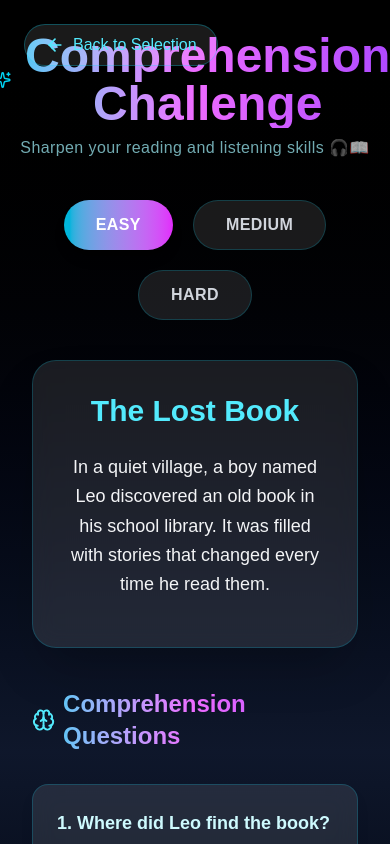
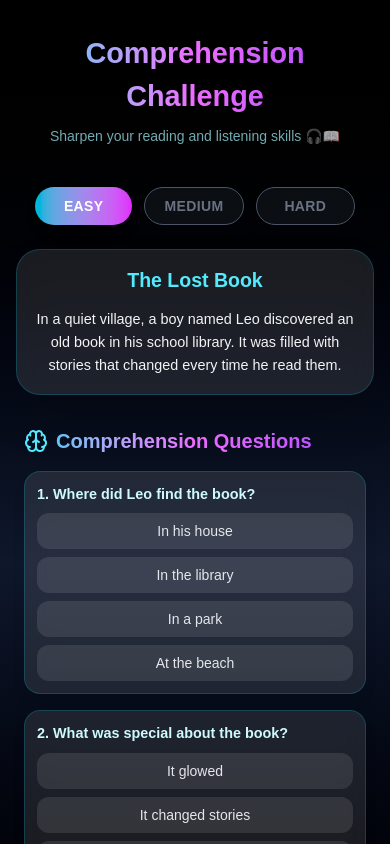
Before and after one commit to zhamtala/Comprehension-Hub, a Next.js app: page /comprehension/play in a window 390 px wide. Both pictures are taken after a click on the button "EASY". Shown: the top 844 px of the page. Built offline with nearby package versions, Linux system fonts and the light colour scheme.

Commit message:
mobile/desktop view ui update 2

```diff
--- a/src/app/comprehension/play/page.tsx
+++ b/src/app/comprehension/play/page.tsx
@@ -1,16 +1,19 @@
 "use client";
 
-import { useState } from "react";
+import { useState, useEffect } from "react";
 import { motion, AnimatePresence } from "framer-motion";
-import { Volume2, Brain, ArrowLeft, Sparkles } from "lucide-react";
+import { Volume2, Brain, Sparkles, LogOut } from "lucide-react";
 import Confetti from "react-confetti";
 import { useRouter } from "next/navigation";
+
+type Difficulty = "easy" | "medium" | "hard";
 
 export default function ComprehensionPage() {
   const router = useRouter();
 
   const [currentStoryIndex, setCurrentStoryIndex] = useState<number | null>(null);
-  const [difficulty, setDifficulty] = useState<"easy" | "medium" | "hard" | "">("");
+  const [difficulty, setDifficulty] = useState<Difficulty>("easy");
+  const [completedDifficulties, setCompletedDifficulties] = useState<Difficulty[]>([]);
   const [story, setStory] = useState("");
   const [questions, setQuestions] = useState<{ q: string; a: string[]; correct: string }[]>([]);
   const [userAnswers, setUserAnswers] = useState<{ [key: number]: string }>({});
@@ -19,12 +22,21 @@ export default function ComprehensionPage() {
   const [showResult, setShowResult] = useState(false);
   const [score, setScore] = useState(0);
   const [showConfetti, setShowConfetti] = useState(false);
+  const [screenSize, setScreenSize] = useState({ width: 400, height: 800 });
+
+  useEffect(() => {
+    if (typeof window !== "undefined") {
+      const updateSize = () => setScreenSize({ width: window.innerWidth, height: window.innerHeight });
+      updateSize();
+      window.addEventListener("resize", updateSize);
+      return () => window.removeEventListener("resize", updateSize);
+    }
+  }, []);
 
   const storyList = [
     {
       title: "The Lost Book",
-      story: `In a quiet village, a boy named Leo discovered an old book in his school library.
-      It was filled with stories that changed every time he read them.`,
+      story: `In a quiet village, a boy named Leo discovered an old book in his school library. It was filled with stories that changed every time he read them.`,
       questions: [
         { q: "Where did Leo find the book?", a: ["In his house", "In the library", "In a park", "At the beach"], correct: "In the library" },
         { q: "What was special about the book?", a: ["It glowed", "It changed stories", "It could talk", "It was blank"], correct: "It changed stories" },
@@ -32,8 +44,7 @@ export default function ComprehensionPage() {
     },
     {
       title: "The Talking River",
-      story: `Mira loved walking by the river every morning.
-      One day, she heard the water whisper her name and tell her about distant lands.`,
+      story: `Mira loved walking by the river every morning. One day, she heard the water whisper her name and tell her about distant lands.`,
       questions: [
         { q: "Where did Mira like to walk?", a: ["In the forest", "By the river", "On the mountain", "In the city"], correct: "By the river" },
         { q: "What did the river do?", a: ["It glowed", "It whispered her name", "It sang songs", "It was silent"], correct: "It whispered her name" },
@@ -84,62 +95,68 @@ export default function ComprehensionPage() {
       setShowConfetti(true);
       setTimeout(() => setShowConfetti(false), 2000);
     }
+    setCompletedDifficulties([...completedDifficulties, difficulty]);
+  };
+
+  const moveToNextDifficulty = () => {
+    if (difficulty === "easy") setDifficulty("medium");
+    else if (difficulty === "medium") setDifficulty("hard");
+    setCurrentStoryIndex(null);
+    generateStory();
+  };
+
+  const isDifficultyUnlocked = (level: Difficulty) => {
+    if (level === "easy") return true;
+    if (level === "medium") return completedDifficulties.includes("easy");
+    if (level === "hard") return completedDifficulties.includes("medium");
+    return false;
   };
 
   return (
     <motion.div
       initial={{ opacity: 0 }}
       animate={{ opacity: 1 }}
-      className="min-h-screen flex flex-col items-center justify-start bg-gradient-to-b from-black via-slate-900 to-black text-white p-8 relative overflow-hidden"
+      className="min-h-screen flex flex-col items-center justify-start bg-gradient-to-b from-black via-slate-900 to-black text-white px-4 pt-[env(safe-area-inset-top)] pb-20 relative overflow-hidden"
     >
-      {/* 🎉 Confetti */}
+      {/* CONFETTI */}
       {showConfetti && typeof window !== "undefined" && (
-        <motion.div
-          className="fixed inset-0 z-[9999] pointer-events-none"
-        >
-          <Confetti
-            width={window.innerWidth}
-            height={window.innerHeight}
-            numberOfPieces={400}
-            recycle={false}
-          />
+        <motion.div className="fixed inset-0 z-[9999] pointer-events-none">
+          <Confetti width={screenSize.width} height={screenSize.height} numberOfPieces={350} recycle={false} />
         </motion.div>
       )}
 
-      {/* 🌟 TOP-LEFT BACK BUTTON */}
-      <motion.button
-        onClick={() => router.push("/select")}
-        whileHover={{ scale: 1.05 }}
-        className="absolute top-6 left-6 flex items-center gap-2 px-5 py-2 rounded-full bg-white/10 border border-cyan-400/30 text-cyan-300 hover:bg-cyan-500/20 z-20"
+      {/* Header */}
+      <motion.div className="z-10 text-center mb-10 max-w-full flex flex-col items-center gap-2 px-2">
+        <h1
+          className="font-extrabold bg-gradient-to-r from-cyan-400 via-fuchsia-400 to-purple-500 bg-clip-text text-transparent flex items-center justify-center gap-2 text-center flex-wrap"
+          style={{ fontSize: "clamp(1.8rem, 6vw, 3rem)" }}
         >
-        <ArrowLeft className="w-5 h-5" /> Back to Selection
-      </motion.button>
-
-      {/* Header */}
-      <motion.div className="z-10 text-center mb-10">
-        <h1 className="text-5xl font-extrabold bg-gradient-to-r from-cyan-400 via-fuchsia-400 to-purple-500 bg-clip-text text-transparent flex justify-center items-center gap-2">
-          <Sparkles className="w-7 h-7 text-cyan-400" /> Comprehension Challenge
+          <Sparkles className="w-6 h-6 sm:w-7 sm:h-7" /> Comprehension Challenge
         </h1>
-        <p className="text-cyan-200/70 mt-2 font-light tracking-wide">
+        <p className="text-cyan-200/70 text-center" style={{ fontSize: "clamp(0.875rem, 3vw, 1rem)" }}>
           Sharpen your reading and listening skills 🎧📖
         </p>
       </motion.div>
 
       {/* Difficulty Selector */}
-      <div className="z-10 flex flex-wrap justify-center gap-5 mb-10">
-        {["easy", "medium", "hard"].map((level) => (
+      <div className="z-10 flex justify-center mb-6 w-full max-w-xs sm:max-w-sm md:max-w-lg mx-auto gap-3 flex-wrap">
+        {(["easy", "medium", "hard"] as Difficulty[]).map((level) => (
           <motion.button
             key={level}
-            whileHover={{ scale: 1.05 }}
-            whileTap={{ scale: 0.95 }}
+            whileHover={{ scale: isDifficultyUnlocked(level) ? 1.05 : 1 }}
+            whileTap={{ scale: isDifficultyUnlocked(level) ? 0.95 : 1 }}
             onClick={() => {
-              setDifficulty(level as any);
+              if (isDifficultyUnlocked(level)) {
+                setDifficulty(level);
                 generateStory();
+              }
             }}
-            className={`px-8 py-3 rounded-full font-semibold uppercase tracking-wide ${
+            className={`flex-1 px-4 py-2 rounded-full text-sm md:text-base font-semibold uppercase tracking-wide text-center ${
               difficulty === level
                 ? "bg-gradient-to-r from-cyan-500 to-fuchsia-500 text-white shadow-lg"
-                : "bg-white/10 text-gray-300 border border-cyan-400/20 hover:bg-white/20"
+                : isDifficultyUnlocked(level)
+                ? "bg-white/10 text-gray-300 border border-cyan-400/20 hover:bg-white/20"
+                : "bg-gray-700/20 text-gray-500 border border-gray-600 cursor-not-allowed"
             }`}
           >
             {level}
@@ -149,19 +166,27 @@ export default function ComprehensionPage() {
 
       {/* Story Display */}
       {story && (
-        <motion.div className="z-10 bg-white/10 border border-cyan-400/20 rounded-3xl p-8 text-center max-w-3xl mb-10 backdrop-blur-md shadow-2xl">
-          <h2 className="text-3xl font-bold text-cyan-300 mb-6">{title}</h2>
+        <motion.div className="z-10 bg-white/10 border border-cyan-400/20 rounded-3xl p-4 sm:p-6 md:p-8 text-center max-w-full md:max-w-3xl mx-auto mb-8 backdrop-blur-md shadow-2xl w-full">
+          <h2 className="text-cyan-300 font-bold mb-3" style={{ fontSize: "clamp(1.2rem, 5vw, 2rem)" }}>
+            {title}
+          </h2>
 
-          {difficulty === "easy" && <p className="text-gray-100 leading-relaxed mb-4 text-lg">{story}</p>}
+          {difficulty === "easy" && (
+            <p className="text-gray-100 leading-relaxed" style={{ fontSize: "clamp(0.9rem, 3.5vw, 1.25rem)" }}>
+              {story}
+            </p>
+          )}
 
           {difficulty === "medium" && (
             <>
-              <p className="text-gray-100 leading-relaxed mb-4 text-lg">{story}</p>
+              <p className="text-gray-100 leading-relaxed mb-3" style={{ fontSize: "clamp(0.9rem, 3.5vw, 1.25rem)" }}>
+                {story}
+              </p>
               <motion.button
                 whileHover={{ scale: 1.05 }}
                 onClick={playAudio}
                 disabled={isPlaying}
-                className={`flex items-center justify-center gap-2 mx-auto mt-2 px-6 py-3 rounded-full font-medium transition-all ${
+                className={`flex items-center justify-center gap-2 mx-auto mt-2 px-5 md:px-6 py-2 rounded-full font-medium transition-all text-sm md:text-base ${
                   isPlaying ? "bg-gray-600 cursor-not-allowed" : "bg-gradient-to-r from-emerald-500 to-teal-500 hover:opacity-90"
                 }`}
               >
@@ -175,7 +200,7 @@ export default function ComprehensionPage() {
               whileHover={{ scale: 1.05 }}
               onClick={playAudio}
               disabled={isPlaying}
-              className={`flex items-center justify-center gap-2 mx-auto mt-2 px-6 py-3 rounded-full font-medium transition-all ${
+              className={`flex items-center justify-center gap-2 mx-auto mt-2 px-5 md:px-6 py-2 rounded-full font-medium transition-all text-sm md:text-base ${
                 isPlaying ? "bg-gray-600 cursor-not-allowed" : "bg-gradient-to-r from-emerald-500 to-teal-500 hover:opacity-90"
               }`}
             >
@@ -185,23 +210,29 @@ export default function ComprehensionPage() {
         </motion.div>
       )}
 
-      {/* Question Section */}
+      {/* Questions */}
       {questions.length > 0 && !showResult && (
-        <div className="z-10 w-full max-w-4xl space-y-8">
-          <h2 className="text-2xl font-bold flex items-center gap-2 text-transparent bg-gradient-to-r from-cyan-400 via-fuchsia-400 to-purple-500 bg-clip-text">
+        <div className="z-10 w-full max-w-full md:max-w-4xl space-y-4 md:space-y-6 px-2">
+          <h2 className="text-xl md:text-2xl font-bold flex items-center gap-2 text-transparent bg-gradient-to-r from-cyan-400 via-fuchsia-400 to-purple-500 bg-clip-text">
             <Brain className="text-cyan-300" /> Comprehension Questions
           </h2>
 
           {questions.map((q, i) => (
-            <motion.div key={i} className="p-6 rounded-2xl bg-white/10 border border-cyan-400/20 shadow-lg backdrop-blur-md">
-              <p className="font-semibold text-cyan-100 mb-4 text-lg">{i + 1}. {q.q}</p>
-              <div className="grid sm:grid-cols-2 gap-3">
+            <motion.div
+              key={i}
+              className="p-3 md:p-5 rounded-2xl bg-white/10 border border-cyan-400/20 shadow-lg backdrop-blur-md"
+            >
+              <p className="font-semibold text-cyan-100 mb-2 md:mb-3" style={{ fontSize: "clamp(0.9rem, 3vw, 1.15rem)" }}>
+                {i + 1}. {q.q}
+              </p>
+
+              <div className="grid grid-cols-1 sm:grid-cols-2 gap-2 md:gap-3">
                 {q.a.map((opt) => (
                   <motion.button
                     key={opt}
                     whileHover={{ scale: 1.03 }}
                     onClick={() => setUserAnswers({ ...userAnswers, [i]: opt })}
-                    className={`px-4 py-2 rounded-xl text-sm font-medium transition-all ${
+                    className={`px-2 md:px-4 py-2 rounded-xl text-sm md:text-base font-medium transition-all ${
                       userAnswers[i] === opt
                         ? "bg-gradient-to-r from-cyan-500 to-fuchsia-500 text-white shadow-md"
                         : "bg-white/10 hover:bg-white/20 text-gray-200"
@@ -217,7 +248,7 @@ export default function ComprehensionPage() {
           <motion.button
             whileHover={{ scale: 1.08 }}
             onClick={checkAnswers}
-            className="bg-gradient-to-r from-cyan-500 to-fuchsia-500 text-white px-8 py-3 rounded-full font-semibold shadow-lg hover:opacity-90 transition-all"
+            className="bg-gradient-to-r from-cyan-500 to-fuchsia-500 text-white px-6 md:px-8 py-2 md:py-3 rounded-full font-semibold shadow-lg hover:opacity-90 transition-all mx-auto block"
           >
             Check Answers
           </motion.button>
@@ -227,43 +258,53 @@ export default function ComprehensionPage() {
       {/* Result Modal */}
       <AnimatePresence>
         {showResult && (
-          <motion.div className="absolute inset-0 flex items-center justify-center bg-black/80 backdrop-blur-md z-20">
-            <motion.div className="relative bg-white rounded-3xl p-10 text-center shadow-2xl border border-gray-200 max-w-lg w-full">
-              <motion.h2 className="text-3xl font-extrabold mb-3 bg-gradient-to-r from-cyan-500 to-fuchsia-500 bg-clip-text text-transparent">
+          <motion.div className="absolute inset-0 flex items-center justify-center bg-black/80 backdrop-blur-md z-20 px-4">
+            <motion.div className="relative bg-white rounded-3xl p-8 md:p-10 text-center shadow-2xl border border-gray-200 max-w-sm md:max-w-lg w-full">
+              <motion.h2 className="text-2xl md:text-3xl font-extrabold mb-3 bg-gradient-to-r from-cyan-500 to-fuchsia-500 bg-clip-text text-transparent">
                 🎉 Challenge Complete!
               </motion.h2>
 
-              <motion.p className="text-gray-700 mb-4 text-lg">
+              <motion.p className="text-gray-700 mb-4 text-base md:text-lg">
                 You scored <span className="font-semibold text-emerald-500">{score}</span> out of <span className="font-semibold">{questions.length}</span>
               </motion.p>
 
-              <motion.p className="text-gray-600 italic mb-6">
-                {score === questions.length ? "Perfect score! You truly mastered it 🧠✨" :
-                 score > questions.length / 2 ? "Awesome effort — you’re improving fast 🚀" :
-                 "Don’t stop now! Each try makes you stronger 💪"}
+              <motion.p className="text-gray-600 italic mb-6 text-sm md:text-base">
+                {score === questions.length
+                  ? "Perfect score! You truly mastered it 🧠✨"
+                  : score > questions.length / 2
+                  ? "Awesome effort — you're improving fast 🚀"
+                  : "Don’t stop now! Each try makes you stronger 💪"}
               </motion.p>
 
+              {/* Buttons */}
+              <div className="flex flex-col md:flex-row gap-3 justify-center">
+                {difficulty !== "hard" && (
                   <motion.button
                     whileHover={{ scale: 1.1 }}
                     whileTap={{ scale: 0.95 }}
-                onClick={() => {
-                  // Reset story index so a new story is picked
-                  setCurrentStoryIndex(null);
-                  setShowResult(false);
-                  setStory("");
-                  setQuestions([]);
-                  setDifficulty("");
-                }}
-                className="px-6 py-2 rounded-full bg-gradient-to-r from-cyan-500 to-blue-500 text-white font-semibold"
+                    onClick={moveToNextDifficulty}
+                    className="px-6 py-2 rounded-full bg-gradient-to-r from-cyan-500 to-blue-500 text-white font-semibold w-full md:w-auto"
                   >
-                  Try Another Story
+                    Move to Next Difficulty
                   </motion.button>
+                )}
+                {difficulty === "hard" && (
+                  <motion.button
+                    whileHover={{ scale: 1.1 }}
+                    whileTap={{ scale: 0.95 }}
+                    onClick={() => router.push("/select")}
+                    className="px-6 py-2 rounded-full bg-red-500/80 text-white font-semibold w-full md:w-auto"
+                  >
+                    Back to Selection
+                  </motion.button>
+                )}
+              </div>
             </motion.div>
           </motion.div>
         )}
       </AnimatePresence>
 
-      <footer className="absolute bottom-6 text-sm text-cyan-300/80 font-mono tracking-wide">
+      <footer className="mt-auto pb-[env(safe-area-inset-bottom)] text-xs md:text-sm text-cyan-300/80 font-mono tracking-wide pt-10">
         CompreHub — Read, Listen, Understand ⚡
       </footer>
     </motion.div>
```
Also changed, not shown: src/app/login/page.tsx (+11 -5 lines). Lines whose indentation alone changed are shown as unchanged.
